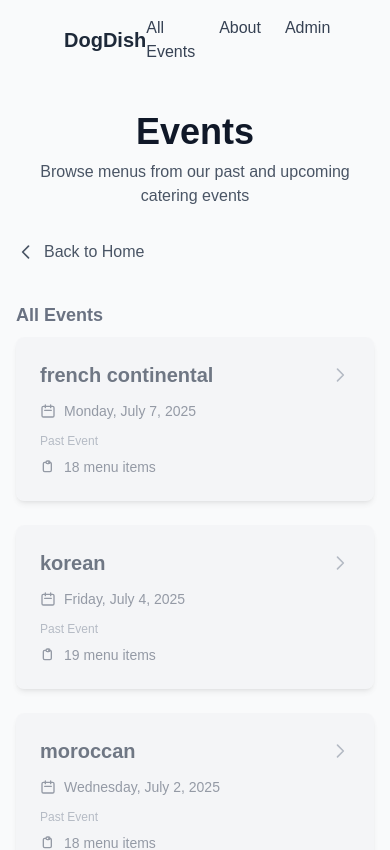
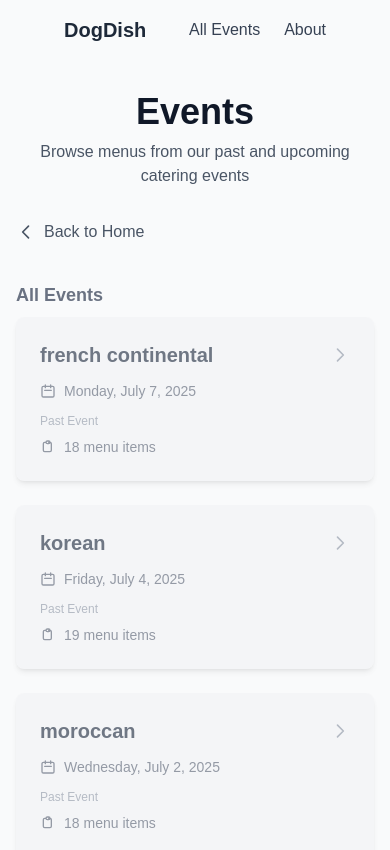
Before and after one commit to Failure-Enthusiasts/dogdish, a Next.js app in the folder client/cater-me-up/: page /all-events in a window 390 px wide. Shown: the top 850 px of the page. Built offline with nearby package versions, Linux system fonts and the light colour scheme.

Commit message:
Working on making the app mobile friendly

```diff
--- a/client/cater-me-up/src/app/[...cuisine]/page.tsx
+++ b/client/cater-me-up/src/app/[...cuisine]/page.tsx
@@ -258,6 +258,8 @@ const MenuRendererContent = () => {
             ))}
           </div>
 
+          <hr className="my-4 border-gray-300 py-1" />
+
           <div className="flex flex-wrap gap-2">
             {allergens.map(allergen => (
               <button
--- a/client/cater-me-up/src/app/all-events/page.tsx
+++ b/client/cater-me-up/src/app/all-events/page.tsx
@@ -103,7 +103,7 @@ function PreviousEventsContent() {
            {upcomingEvents.length > 0 && (
           <>
             <div className="text-lg font-semibold text-gray-700 mb-2 mt-8">Upcoming Events</div>
-            <div className="grid gap-6 md:grid-cols-2 lg:grid-cols-3 mb-8">
+            <div className="grid gap-6 sm:grid-cols-1 md:grid-cols-2 lg:grid-cols-3 mb-8">
               {upcomingEvents.map((event, index) => (
                 <Link
                   key={index}
--- a/client/cater-me-up/src/components/Navbar.tsx
+++ b/client/cater-me-up/src/components/Navbar.tsx
@@ -5,18 +5,18 @@ const Navbar = () => {
   return (
     <nav className="w-full flex items-center justify-between px-6 py-4 shadow-md bg-gray-50">
       <div className="font-bold pl-10 text-xl text-gray-800">
-        <Link href="/" className="hover:underline cursor-pointer">DogDish</Link>
+        <Link href="/" className="hover:underline cursor-pointer ">DogDish</Link>
       </div>
       <ul className="flex space-x-6 pr-10 text-gray-700">
         <li>
-        <Link href="/all-events" className="hover:underline cursor-pointer">All Events</Link>
+        <Link href="/all-events" className="hover:underline cursor-pointer ">All Events</Link>
         </li>
         <li>
         <Link href="/about" className="hover:underline cursor-pointer">About</Link>
         </li>
-        <li>
+        {/* <li>
         <Link href="/admin" className="hover:underline cursor-pointer">Admin</Link>
-        </li>
+        </li> */}
       </ul>
     </nav>
   );
```
